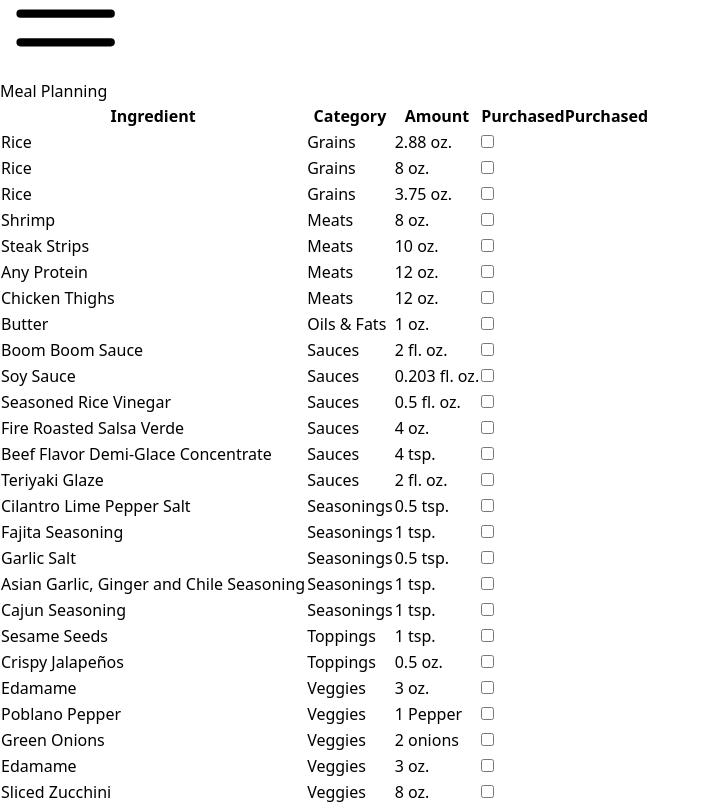
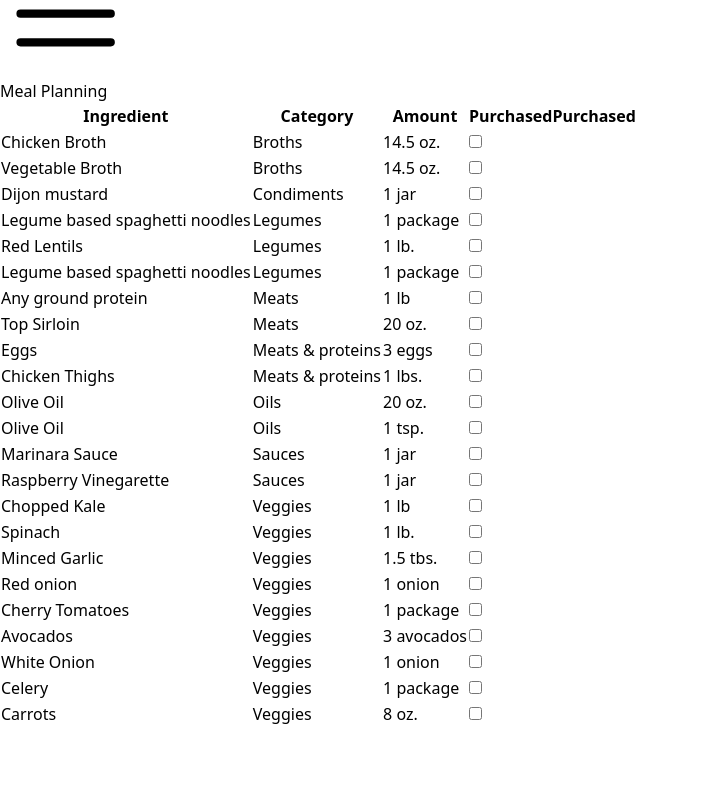
Before and after one commit to jessfeliciano/SmartPrep, a React (Vite) app: page /groceries in a window 1280 px wide. Shown: the part 1380-2185 px from the top of the page, without its empty margins (0-709 px from the left). After the commit the page ends 2107 px from the top, so only its background shows below. Built offline with nearby package versions, Linux system fonts and the light colour scheme.

Commit message:
updates data and adds uuid library

```diff
--- a/package.json
+++ b/package.json
@@ -21,7 +21,8 @@
     "react": "^18.2.0",
     "react-dom": "^18.2.0",
     "react-router-dom": "^6.14.2",
-    "tailwindcss": "^3.3.3"
+    "tailwindcss": "^3.3.3",
+    "uuid": "^9.0.0"
   },
   "devDependencies": {
     "@types/react": "^18.2.15",
--- a/src/data/data.ts
+++ b/src/data/data.ts
@@ -1,11 +1,12 @@
 import { Recipe } from "../@types/recipe";
+import { v4 as uuidv4 } from 'uuid';
 
 const initialData: Recipe[] = [
     {
         id: "643b298e0ee565a48bc1d08d",
         name: "Dynamite Shrimp Rice Bowl",
         type: "Bake",
-        isActive: true,
+        isActive: false,
         ingredients: [
             {
                 id: "1a8718fb-a3af-4412-8a23-b207c689ca99",
@@ -183,7 +184,7 @@ const initialData: Recipe[] = [
         id: "643b298e0ee565a48bc1d088",
         name: "Salsa Verde Steak Strips",
         type: "Stovetop",
-        isActive: true,
+        isActive: false,
         ingredients: [
             {
                 id: "5e21f17c-67b9-44d3-af08-5933d640a398",
@@ -340,7 +341,7 @@ const initialData: Recipe[] = [
         id: "643b298e0ee565a48bc1d08c",
         name: "Teriyaki Salmon Rice Bowl",
         type: "Stovetop",
-        isActive: true,
+        isActive: false,
         ingredients: [
             {
                 id: "03d97aee-f01c-4a3f-b619-3de7be11c81f",
@@ -404,7 +405,7 @@ const initialData: Recipe[] = [
         id: "643b298e0ee565a48bc1d08a",
         name: "Zucchini and Jalapeño Crusted Chicken",
         type: "Bake",
-        isActive: true,
+        isActive: false,
         ingredients: [
             {
                 id: "8df166ef-8931-408c-990e-2a4bae57c599",
@@ -442,6 +443,199 @@ const initialData: Recipe[] = [
                 unit: "oz."
             }
         ],
+    },
+    {
+        id: "299f6b36-f655-41ee-8bc2-b048e94dbbd5",
+        name: "Protein Spaghetti",
+        type: "Stovetop",
+        isActive: true,
+        ingredients: [
+            {
+                id: "6dcf8908-b615-4679-8560-42ecf9d8dec1",
+                category: "Veggies",
+                name: "Chopped Kale",
+                amount: 1,
+                unit: "lb"
+            },
+            {
+                id: "715baae8-28b9-4375-a906-780c6fec1c92",
+                category: "Meats",
+                name: "Any ground protein",
+                amount: 1,
+                unit: "lb"
+            },
+            {
+                id: "11a946cf-b95c-48c9-a863-3a34bb60d825",
+                category: "Sauces",
+                name: "Marinara Sauce",
+                amount: 1,
+                unit: "jar"
+            },
+            {
+                id: "52f1dfda-4eb1-4d28-87fb-c889dd72a369",
+                category: "Legumes",
+                name: "Legume based spaghetti noodles",
+                amount: 1,
+                unit: "package"
+            },
+        ]
+    },
+    {
+        id: uuidv4(),
+        name: "Spinach Steak Raspberry Salad",
+        type: "Stovetop",
+        isActive: true,
+        ingredients: [
+            {
+                id: uuidv4(),
+                category: "Veggies",
+                name: "Spinach",
+                amount: 1,
+                unit: "lb."
+            },
+            {
+                id: uuidv4(),
+                category: "Meats",
+                name: "Top Sirloin",
+                amount: 20,
+                unit: "oz."
+            },
+            {
+                id: uuidv4(),
+                category: "Sauces",
+                name: "Raspberry Vinegarette",
+                amount: 1,
+                unit: "jar"
+            },
+            {
+                id: uuidv4(),
+                category: "Condiments",
+                name: "Dijon mustard",
+                amount: 1,
+                unit: "jar"
+            },
+            {
+                id: uuidv4(),
+                category: "Oils",
+                name: "Olive Oil",
+                amount: 20,
+                unit: "oz."
+            },
+            {
+                id: uuidv4(),
+                category: "Veggies",
+                name: "Minced Garlic",
+                amount: 1.5,
+                unit: "tbs."
+            },
+            {
+                id: uuidv4(),
+                category: "Veggies",
+                name: "Red onion",
+                amount: 1,
+                unit: "onion"
+            },
+        ]
+    },
+    {
+        id: uuidv4(),
+        name: "Lentil Avocado Toast",
+        type: "Stovetop",
+        isActive: true,
+        ingredients: [
+            {
+                id: uuidv4(),
+                category: "Legumes",
+                name: "Red Lentils",
+                amount: 1,
+                unit: "lb."
+            },
+            {
+                id: uuidv4(),
+                category: "Meats & proteins",
+                name: "Eggs",
+                amount: 3,
+                unit: "eggs"
+            },
+            {
+                id: uuidv4(),
+                category: "Veggies",
+                name: "Cherry Tomatoes",
+                amount: 1,
+                unit: "package"
+            },
+            {
+                id: uuidv4(),
+                category: "Veggies",
+                name: "Avocados",
+                amount: 3,
+                unit: "avocados"
+            },
+            {
+                id: uuidv4(),
+                category: "Oils",
+                name: "Olive Oil",
+                amount: 1,
+                unit: "tsp."
+            },
+        ]
+    },
+    {
+        id: uuidv4(),
+        name: "Chicken Noodle Soup",
+        type: "Stovetop",
+        isActive: true,
+        ingredients: [
+            {
+                id: "52f1dfda-4eb1-4d28-87fb-c889dd72a369",
+                category: "Legumes",
+                name: "Legume based spaghetti noodles",
+                amount: 1,
+                unit: "package"
+            },
+            {
+                id: uuidv4(),
+                category: "Meats & proteins",
+                name: "Chicken Thighs",
+                amount: 1,
+                unit: "lbs."
+            },
+            {
+                id: uuidv4(),
+                category: "Veggies",
+                name: "White Onion",
+                amount: 1,
+                unit: "onion"
+            },
+            {
+                id: uuidv4(),
+                category: "Veggies",
+                name: "Celery",
+                amount: 1,
+                unit: "package"
+            },
+            {
+                id: uuidv4(),
+                category: "Broths",
+                name: "Chicken Broth",
+                amount: 14.5,
+                unit: "oz."
+            },
+            {
+                id: uuidv4(),
+                category: "Broths",
+                name: "Vegetable Broth",
+                amount: 14.5,
+                unit: "oz."
+            },
+            {
+                id: uuidv4(),
+                category: "Veggies",
+                name: "Carrots",
+                amount: 8,
+                unit: "oz."
+            },
+        ]
     }
 ]
 
```
Also changed, not shown: 1 other file (tests, documents, lock files or other folders).
